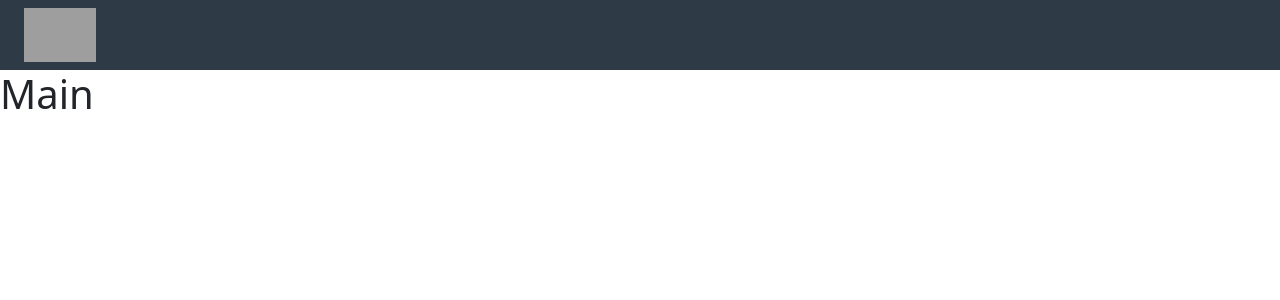
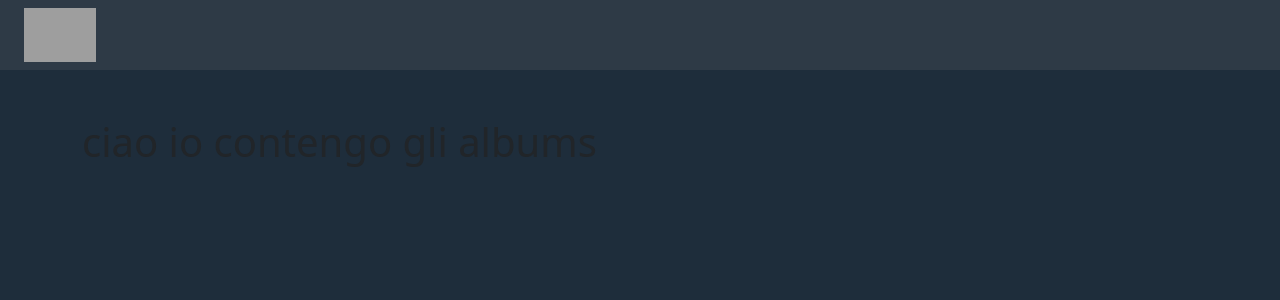
Before and after one commit to ErJump/vue-dischi, a Vue app: page / in a window 1280 px wide. Shown: the top 300 px of the page. Built offline with nearby package versions, Linux system fonts and the light colour scheme; grey boxes are pictures that could not be loaded.

Commit message:
feat: :sparkles: Adds albumsList

```diff
--- a/src/App.vue
+++ b/src/App.vue
@@ -14,7 +14,7 @@ export default {
   components: {
     ContentMain,
     HeaderMain
-}
+  }
 }
 </script>
 
--- a/src/assets/styles/variables.scss
+++ b/src/assets/styles/variables.scss
@@ -1,3 +1,3 @@
 $headerBG : #2e3a46;
-$mainBGz: #1e2d3b;
+$mainBG: #1e2d3b;
 $subColor : #75797f;
--- /dev/null
+++ b/src/components/AlbumsList.vue
@@ -0,0 +1,17 @@
+<template>
+  <div>
+    <h1>ciao io contengo gli albums</h1>
+  </div>
+</template>
+
+<script>
+export default {
+  name: 'AlbumsList',
+}
+</script>
+
+<!-- Add "scoped" attribute to limit CSS to this component only -->
+<style scoped lang="scss">
+@import "../assets/styles/variables.scss";
+
+</style>
--- a/src/components/ContentMain.vue
+++ b/src/components/ContentMain.vue
@@ -1,19 +1,26 @@
 <template>
-  <div>
-    <h1>Main</h1>
+  <div class="my_main">
+    <div class="container-lg py-5">
+      <AlbumsList/>
+    </div>
   </div>
 </template>
 
 <script>
+import AlbumsList from './AlbumsList.vue';
 export default {
   name: 'ContentMain',
-  props: {
-
+  components: {
+    AlbumsList,
   }
 }
 </script>
 
 <!-- Add "scoped" attribute to limit CSS to this component only -->
 <style scoped lang="scss">
-
+@import "../assets/styles/variables.scss";
+  .my_main {
+    background-color: $mainBG;
+    height: calc(100vh - 70px);
+  }
 </style>
```
